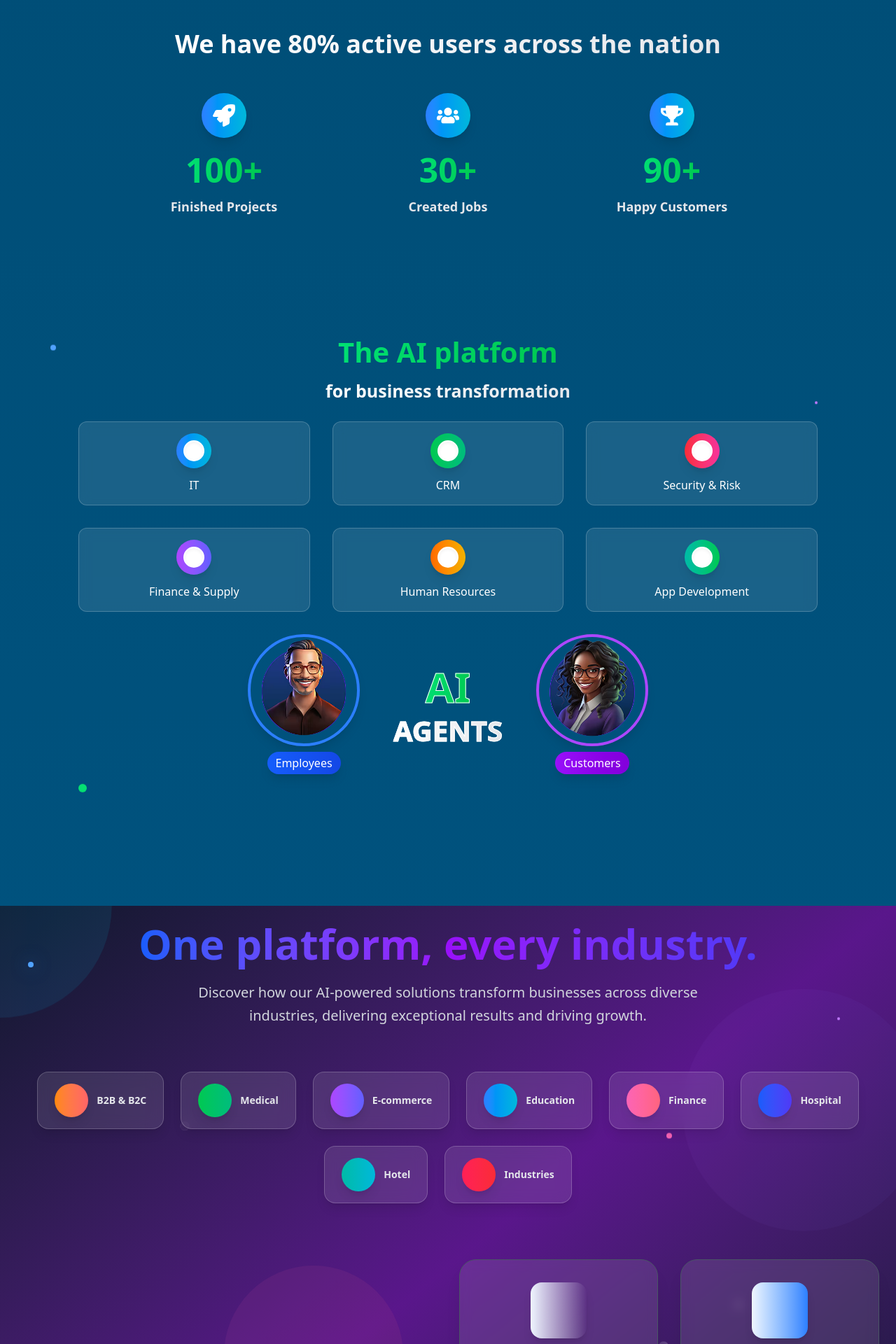
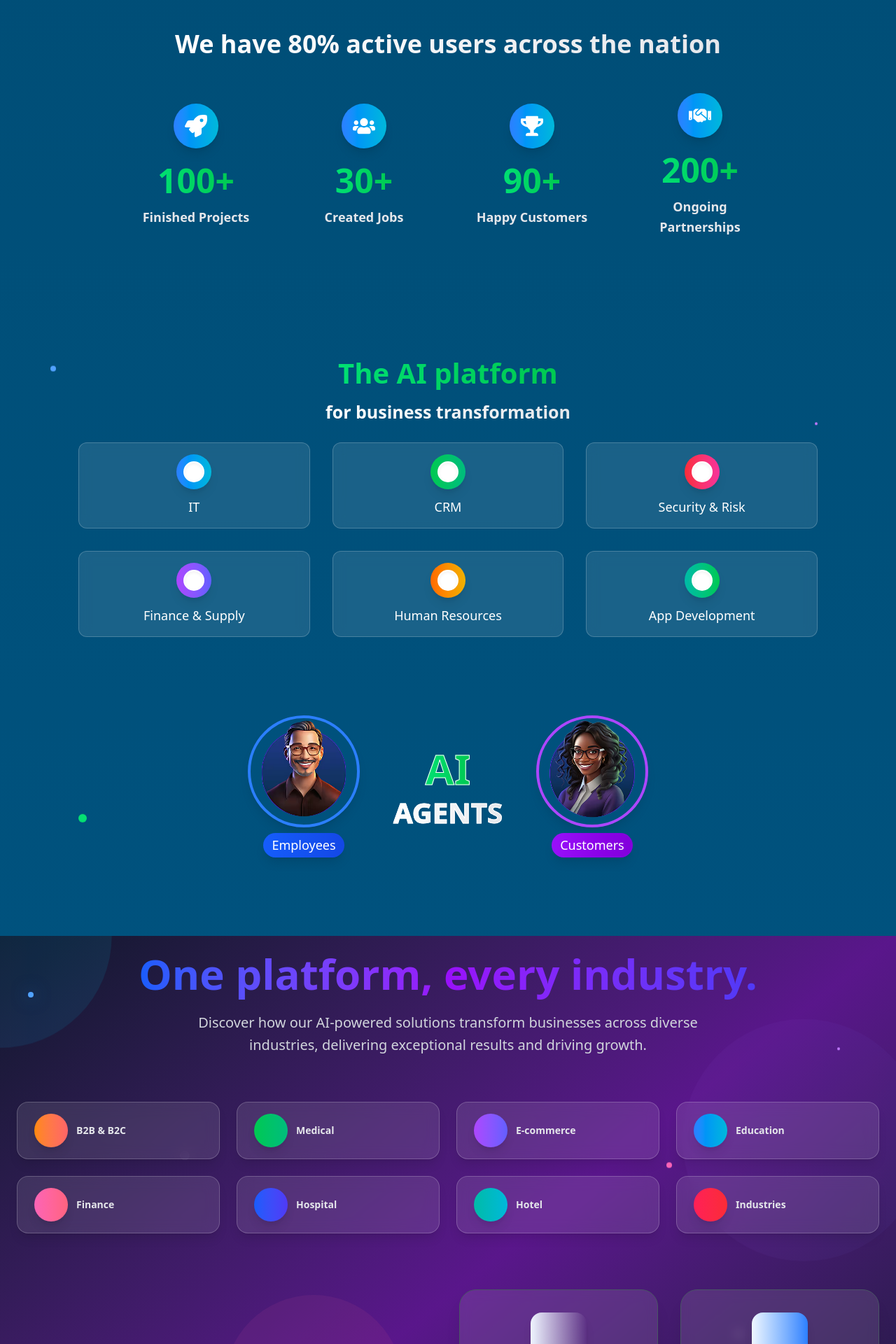
Before and after one commit to pankaj-deepnapsoftech/itesbiz-ai-frontend, a React (Vite) app: page / in a window 1280 px wide. Shown: the part 1480-3400 px from the top of the page at 70% size. Built offline with nearby package versions, Linux system fonts and the light colour scheme.

Commit message:
home ui changes

```diff
--- a/src/Components/DomainList.jsx
+++ b/src/Components/DomainList.jsx
@@ -242,7 +242,7 @@ const DomainList = () => {
 
         {/* Enhanced Industry Categories */}
         <motion.div
-          className="mt-16 flex flex-wrap justify-center gap-6"
+          className="mt-16 grid grid-cols-1 sm:grid-cols-2 md:grid-cols-2 lg:grid-cols-4 justify-center gap-6"
           initial={{ opacity: 0, y: 30 }}
           whileInView={{ opacity: 1, y: 0 }}
           transition={{ duration: 0.8, delay: 0.2 }}
@@ -258,7 +258,7 @@ const DomainList = () => {
                 boxShadow: "0 25px 50px -12px rgba(0, 0, 0, 0.25)"
               }}
               whileTap={{ scale: 0.95 }}
-              initial={{ opacity: 0, y: 20 }}
+              initial={{ opacity: 0, y: 20   }}
               whileInView={{ opacity: 1, y: 0 }}
               transition={{ duration: 0.6, delay: index * 0.1 }}
               viewport={{ once: true }}
--- a/src/Pages/Contact.jsx
+++ b/src/Pages/Contact.jsx
@@ -129,9 +129,9 @@ const Contact = () => {
     },
     {
       title: "Phone Number",
-      description: "91-7042707091",
+      description: "91-9205404075 , 91-9205404076",
       icon: <FaPhone className="w-10 h-10 text-green-500" />,
-      link: "tel:917042707091",
+      link: "tel:919205404075",
       action: "Call Now"
     },
     {
--- a/src/Pages/Home.jsx
+++ b/src/Pages/Home.jsx
@@ -6,7 +6,7 @@ import BookDemo from "../Components/BookDemo";
 import ScrollReveal from "scrollreveal";
 import { TbBrandJavascript } from "react-icons/tb";
 import { DiNodejs } from "react-icons/di";
-import { FaReact, FaJava, FaPython, FaPhp, FaRocket, FaUsers, FaTrophy } from "react-icons/fa";
+import { FaReact, FaJava, FaPython, FaPhp, FaRocket, FaUsers, FaTrophy ,FaHandshake} from "react-icons/fa";
 import { RiTailwindCssFill } from "react-icons/ri";
 import { SiMongodb, SiMysql } from "react-icons/si";
 import { FaHtml5, FaCss3 } from "react-icons/fa6";
@@ -105,7 +105,9 @@ const Home = () => {
     { value: 100, label: "Finished Projects", icon: FaRocket, color: "from-blue-500 to-cyan-500" },
     { value: 30, label: "Created Jobs", icon: FaUsers, color: "from-green-500 to-emerald-500" },
     { value: 90, label: "Happy Customers", icon: FaTrophy, color: "from-purple-500 to-pink-500" },
-  ];
+    { value: 200, label: "Ongoing Partnerships", icon: FaHandshake, color: "from-yellow-500 to-orange-500" },
+];
+
 
   const techStack = [
     { icon: FaHtml5, color: "text-orange-600" },
@@ -239,7 +241,7 @@ py-12 sm:py-16 md:py-20 lg:py-24 xl:py-32 2xl:py-40 overflow-hidden">
         >
           We have 80% active users across the nation
         </motion.h2>
-        <div className="grid grid-cols-1 sm:grid-cols-2 lg:grid-cols-3 gap-6 sm:gap-8 md:gap-12 lg:gap-16 mb-8 sm:mb-10 w-full max-w-4xl">
+        <div className="grid grid-cols-2 sm:grid-cols-2 lg:grid-cols-4 gap-6 sm:gap-8 md:gap-12 lg:gap-16 mb-8 sm:mb-10 w-full max-w-4xl">
           {content.map((data, index) => (
             <motion.div
               key={index}
--- a/src/Pages/Slider.jsx
+++ b/src/Pages/Slider.jsx
@@ -186,7 +186,7 @@ const TabBar = () => {
     >
       <div className="flex flex-col items-center space-y-3">
         <CircleDot service={service} isActive={isActive} />
-        <p className="text-[10px] sm:text-[12px] md:text-[14px] lg:text-[16px] font-medium text-white group-hover:text-green-400 transition-colors duration-300 text-center">
+        <p className="text-[12px] sm:text-[14px] md:text-[16px] lg:text-[18px] font-medium text-white group-hover:text-green-400 transition-colors duration-300 text-center">
           {service.title}
         </p>
       </div>
@@ -234,7 +234,7 @@ const TabBar = () => {
 
         {/* Center Section - Consistent layout across all screens */}
         <motion.div
-          className="flex flex-col md:flex-row justify-center items-center space-y-6 md:space-y-0 md:space-x-8 lg:space-x-12 px-4 md:px-8 lg:px-12"
+          className="pt-20 flex flex-col md:flex-row justify-center items-center space-y-6 md:space-y-0 md:space-x-8 lg:space-x-12 px-4 md:px-8 lg:px-12"
           initial={{ opacity: 0, y: 30 }}
           whileInView={{ opacity: 1, y: 0 }}
           transition={{ duration: 0.8, delay: 0.2 }}
@@ -256,7 +256,7 @@ const TabBar = () => {
               transition={{ duration: 0.3 }}
             />
             <motion.div
-              className="mt-2 px-3 py-1 bg-gradient-to-r from-blue-600 to-blue-700 rounded-full text-white text-[10px] sm:text-[12px] md:text-[14px] lg:text-[16px] font-medium shadow-lg"
+              className="mt-2 px-3 py-1 bg-gradient-to-r from-blue-600 to-blue-700 rounded-full text-white text-[12px] sm:text-[14px] md:text-[16px] lg:text-[18px] font-medium shadow-lg"
               whileHover={{ scale: 1.05 }}
             >
               Employees
@@ -298,12 +298,13 @@ const TabBar = () => {
               transition={{ duration: 0.3 }}
             />
             <motion.div
-              className="mt-2 px-3 py-1 bg-gradient-to-r from-purple-600 to-purple-700 rounded-full text-white text-[10px] sm:text-[12px] md:text-[14px] lg:text-[16px] font-medium shadow-lg"
+              className="mt-2 px-3 py-1 bg-gradient-to-r from-purple-600 to-purple-700 rounded-full text-white text-[12px] sm:text-[14px] md:text-[16px] lg:text-[18px] font-medium shadow-lg"
               whileHover={{ scale: 1.05 }}
             >
               Customers
             </motion.div>
           </motion.div>
+
         </motion.div>
 
         {/* Optional: SVG Background for larger screens */}
--- a/src/Pages/task/Crm.jsx
+++ b/src/Pages/task/Crm.jsx
@@ -1,5 +1,4 @@
 import React from "react";
-// eslint-disable-next-line no-unused-vars
 import { motion } from "framer-motion";
 import IncidentCard4 from "../Cards/IncidentCard4";
 import { IoClose } from "react-icons/io5"; // Modern close icon
```
